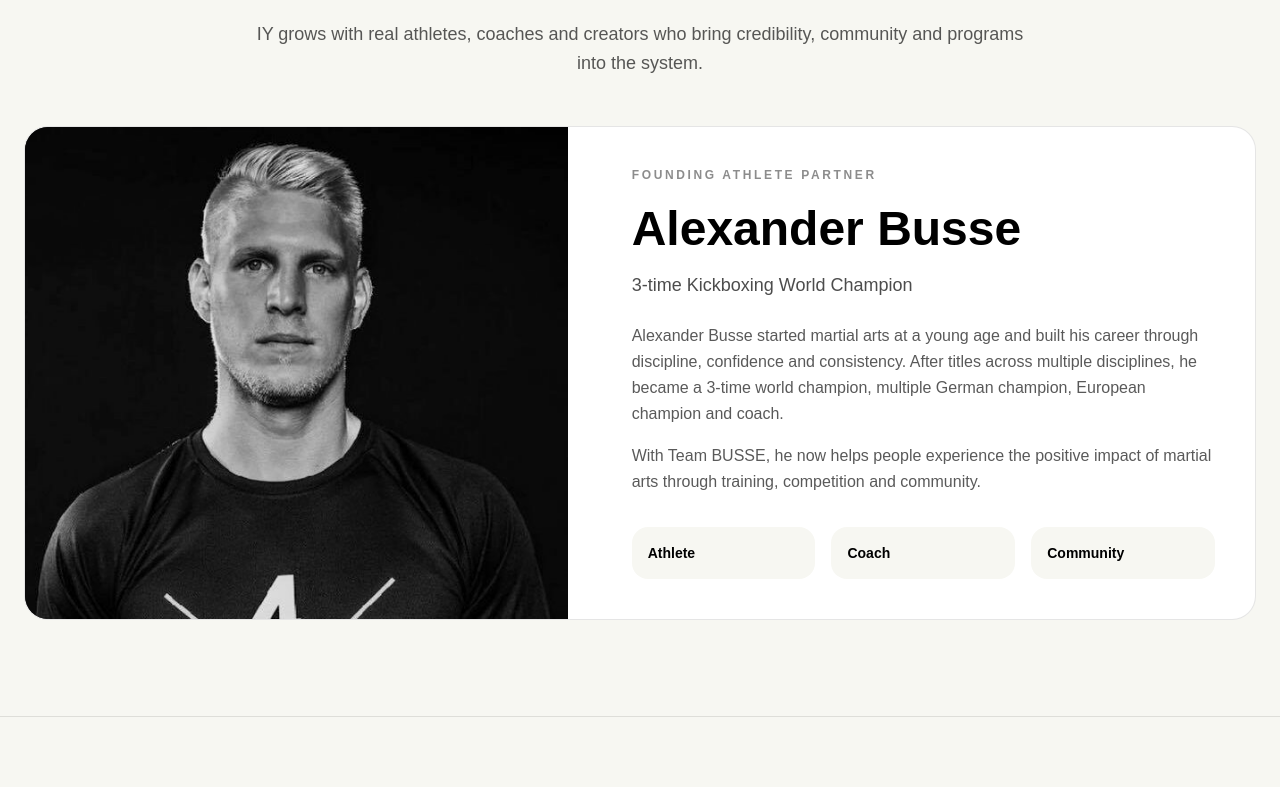
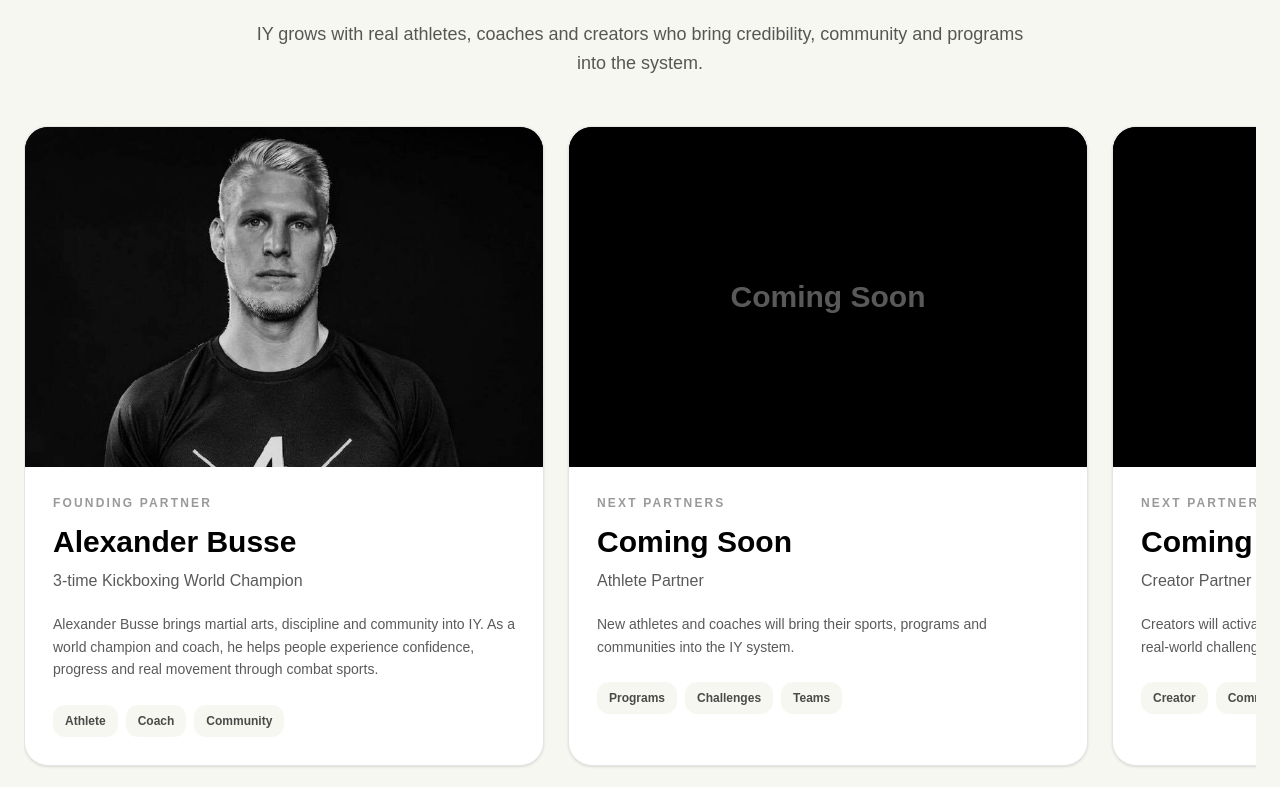
Before and after one commit to PlayableFitness/website, a Next.js app: page /partners in a window 1280 px wide. Shown: the part 1153-1940 px from the top of the page. Built offline with nearby package versions, Linux system fonts and the light colour scheme.

Commit message:
Update page.tsx

```diff
--- a/app/partners/page.tsx
+++ b/app/partners/page.tsx
@@ -96,51 +96,89 @@ function ValueStrip() {
     </div>
   );
 }
+function SupportedBySection() {
+  const partners = [
+    {
+      name: "Alexander Busse",
+      role: "3-time Kickboxing World Champion",
+      image: "/partners/alexander-busse.jpg",
+      text: "Alexander Busse brings martial arts, discipline and community into IY. As a world champion and coach, he helps people experience confidence, progress and real movement through combat sports.",
+      tags: ["Athlete", "Coach", "Community"],
+      active: true,
+    },
+    {
+      name: "Coming Soon",
+      role: "Athlete Partner",
+      image: null,
+      text: "New athletes and coaches will bring their sports, programs and communities into the IY system.",
+      tags: ["Programs", "Challenges", "Teams"],
+      active: false,
+    },
+    {
+      name: "Coming Soon",
+      role: "Creator Partner",
+      image: null,
+      text: "Creators will activate communities through training, lifestyle, nutrition and real-world challenges.",
+      tags: ["Creator", "Community", "Events"],
+      active: false,
+    },
+  ];
 
-function SupportedBySection() {
   return (
     <Section
       eyebrow="Supported by"
       title="Athletes who turn movement into identity."
       text="IY grows with real athletes, coaches and creators who bring credibility, community and programs into the system."
     >
-      <div className="grid gap-6 overflow-hidden rounded-3xl border border-black/10 bg-white md:grid-cols-[0.9fr_1.1fr]">
-        <div className="relative min-h-[420px] bg-black">
+      <div className="flex gap-6 overflow-x-auto pb-4 snap-x snap-mandatory">
+        {partners.map((partner) => (
+          <div
+            key={partner.name + partner.role}
+            className="min-w-[82%] snap-start overflow-hidden rounded-3xl border border-black/10 bg-white shadow-sm md:min-w-[520px]"
+          >
+            <div className="relative h-[340px] bg-black">
+              {partner.image ? (
                 <img
-            src="/partners/alexander-busse.jpg"
-            alt="Alexander Busse"
+                  src={partner.image}
+                  alt={partner.name}
                   className="absolute inset-0 h-full w-full object-cover object-center opacity-90"
                 />
+              ) : (
+                <div className="absolute inset-0 flex items-center justify-center bg-black">
+                  <p className="text-3xl font-semibold text-white/35">
+                    Coming Soon
+                  </p>
+                </div>
+              )}
             </div>
 
-        <div className="p-8 md:p-10">
-          <Eyebrow>Founding Athlete Partner</Eyebrow>
-          <h3 className="mt-4 text-4xl font-semibold leading-tight text-black md:text-5xl">
-            Alexander Busse
+            <div className="p-7">
+              <p className="text-xs font-semibold uppercase tracking-[0.18em] text-black/40">
+                {partner.active ? "Founding Partner" : "Next Partners"}
+              </p>
+              <h3 className="mt-3 text-3xl font-semibold leading-tight text-black">
+                {partner.name}
               </h3>
-          <p className="mt-3 text-lg font-medium text-black/70">
-            3-time Kickboxing World Champion
+              <p className="mt-2 text-base font-medium text-black/65">
+                {partner.role}
+              </p>
+              <p className="mt-5 text-sm leading-relaxed text-black/65">
+                {partner.text}
               </p>
 
-          <p className="mt-6 text-black/65 leading-relaxed">
-            Alexander Busse started martial arts at a young age and built his career through discipline,
-            confidence and consistency. After titles across multiple disciplines, he became a 3-time world
-            champion, multiple German champion, European champion and coach.
-          </p>
-
-          <p className="mt-4 text-black/65 leading-relaxed">
-            With Team BUSSE, he now helps people experience the positive impact of martial arts through
-            training, competition and community.
-          </p>
-
-          <div className="mt-8 grid gap-4 sm:grid-cols-3">
-            {["Athlete", "Coach", "Community"].map((item) => (
-              <div key={item} className="rounded-2xl bg-[#f7f7f2] p-4">
-                <p className="text-sm font-semibold text-black">{item}</p>
-              </div>
+              <div className="mt-6 flex flex-wrap gap-2">
+                {partner.tags.map((tag) => (
+                  <span
+                    key={tag}
+                    className="rounded-xl bg-[#f7f7f2] px-3 py-2 text-xs font-semibold text-black/70"
+                  >
+                    {tag}
+                  </span>
                 ))}
               </div>
             </div>
+          </div>
+        ))}
       </div>
     </Section>
   );
```
Lines whose indentation alone changed are shown as unchanged.
